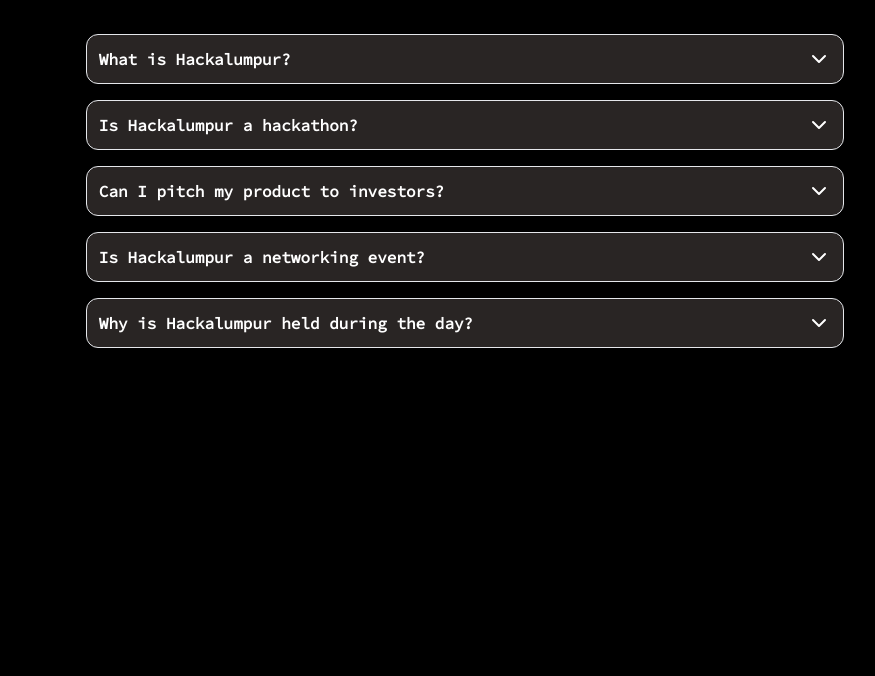
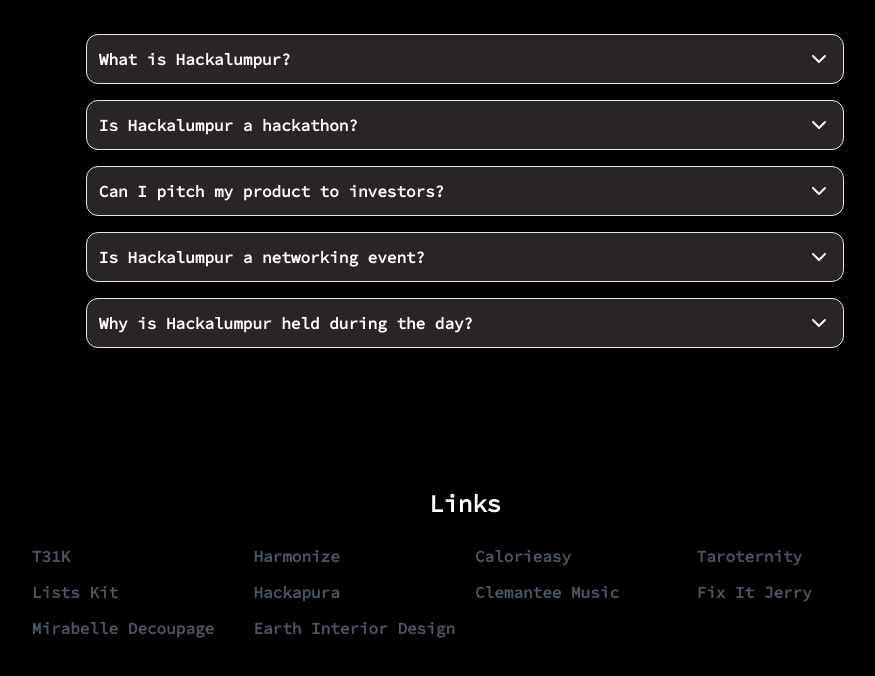
Before and after one commit to T31K/hacka-lumpur, a Next.js app: page / in a window 1280 px wide. Shown: the part 1491-2167 px from the top of the page, without its empty margins (175-1050 px from the left). Before the commit the page ends 1955 px from the top, so only its background shows below. Built offline with nearby package versions, Linux system fonts and the light colour scheme.

Commit message:
Update page.js

```diff
--- a/src/app/page.js
+++ b/src/app/page.js
@@ -182,6 +182,21 @@
             </div> */}
         </div>
       </section>
+      <footer className="flex min-h-screen flex-col items-center gap-y-6 py-24 bg-black text-white relative">
+        <h2 className="text-2xl">Links</h2>
+        <div className="grid grid-cols-4 gap-y-3 gap-x-5 !text-gray-600">
+          <a href="https://t31k.com/">T31K</a>
+          <a href="https://getharmonize.app/">Harmonize</a>
+          <a href="https://calorieasy.app/">Calorieasy</a>
+          <a href="https://taroternity.com/">Taroternity</a>
+          <a href="https://listskit.com/">Lists Kit</a>
+          <a href="https://hackapura.com/">Hackapura</a>
+          <a href="https://clemanteemusic.com/">Clemantee Music</a>
+          <a href="https://fixitjerry.com/">Fix It Jerry</a>
+          <a href="https://mirabelledecoupage.com/">Mirabelle Decoupage</a>
+          <a href="https://earthinterior.sg/">Earth Interior Design</a>
+        </div>
+      </footer>
     </main>
   );
 }
```
